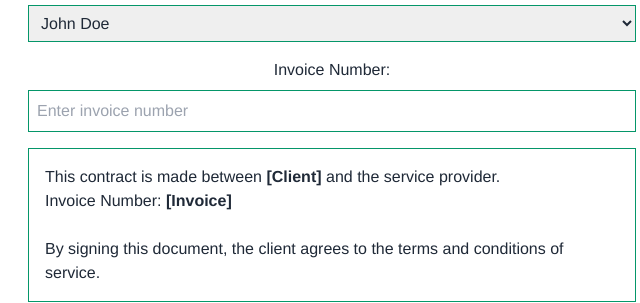
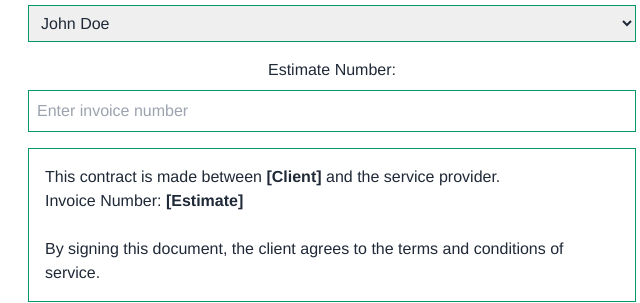
Before and after one commit to ECarrera22/Contract-3, a plain HTML site: page index.html in a window 1280 px wide. Shown: the part 367-670 px from the top of the page, 308-948 px from the left. Drawn offline with nearby package versions, Linux system fonts and the light colour scheme.

Commit message:
Update index.html

```diff
--- a/index.html
+++ b/index.html
@@ -40,15 +40,16 @@
       <option value="John Doe">John Doe</option>
       <option value="Jane Smith">Jane Smith</option>
       <option value="Alice Johnson">Alice Johnson</option>
+      <option value= "Daysi">Daysi</option>
     </select>
 
-    <label class="block mb-2">Invoice Number:</label>
+    <label class="block mb-2">Estimate Number:</label>
     <input id="invoice" type="text" class="w-full border border-green-600 p-2 mb-4" placeholder="Enter invoice number">
 
     <div class="border border-green-600 p-4 mb-4 text-left">
       <p id="contract-text">
         This contract is made between <strong><span id="client-name">[Client]</span></strong> and the service provider.<br>
-        Invoice Number: <strong><span id="invoice-number">[Invoice]</span></strong><br><br>
+        Invoice Number: <strong><span id="estimate-number">[Estimate]</span></strong><br><br>
         By signing this document, the client agrees to the terms and conditions of service.
       </p>
     </div>
@@ -71,6 +72,7 @@
       "John Doe": "john@example.com",
       "Jane Smith": "jane@example.com",
       "Alice Johnson": "alice@example.com"
+      "Daysi": "maletonplumbing95@gmail.com"
     };
 
     const updateContract = () => {
```
